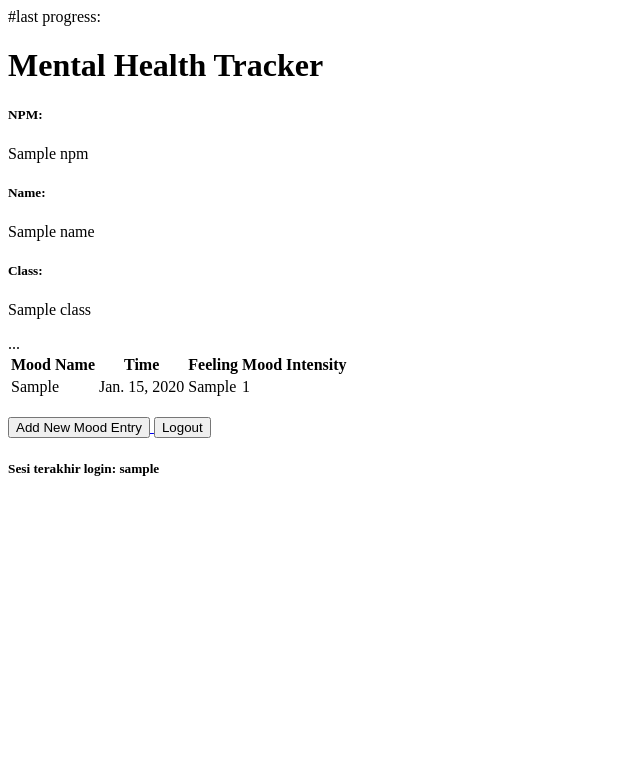
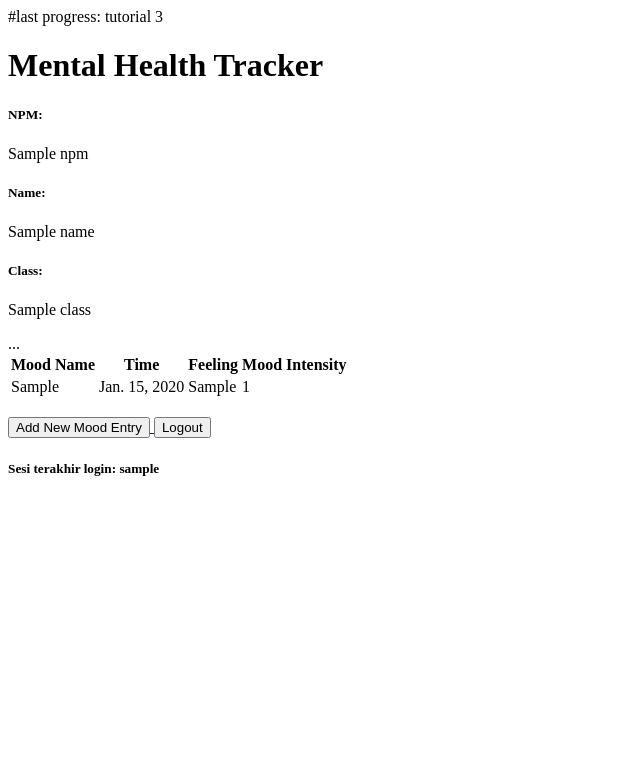
Before and after one commit to TheoKevH/mental-health-tracker, a Django app: template main/templates/main.html in a window 1280 px wide. Shown: the top 777 px of the page, without its empty margins (0-640 px from the left). Run offline with Django 5.2, Linux system fonts and the light colour scheme; tables that the repository leaves empty hold one stand-in row (values such as "Sample post"); the template is opened without the code that fills it: values that come from a table or form of the project are taken from there, most other values are stand-ins (such as "Sample title", 1, 10 or a date in 2020).

Commit message:
final pls

```diff
--- a/main/templates/main.html
+++ b/main/templates/main.html
@@ -1,4 +1,4 @@
-#last progress:
+#last progress: tutorial 3
 
 {% extends 'base.html' %}
 {% block content %}
```
